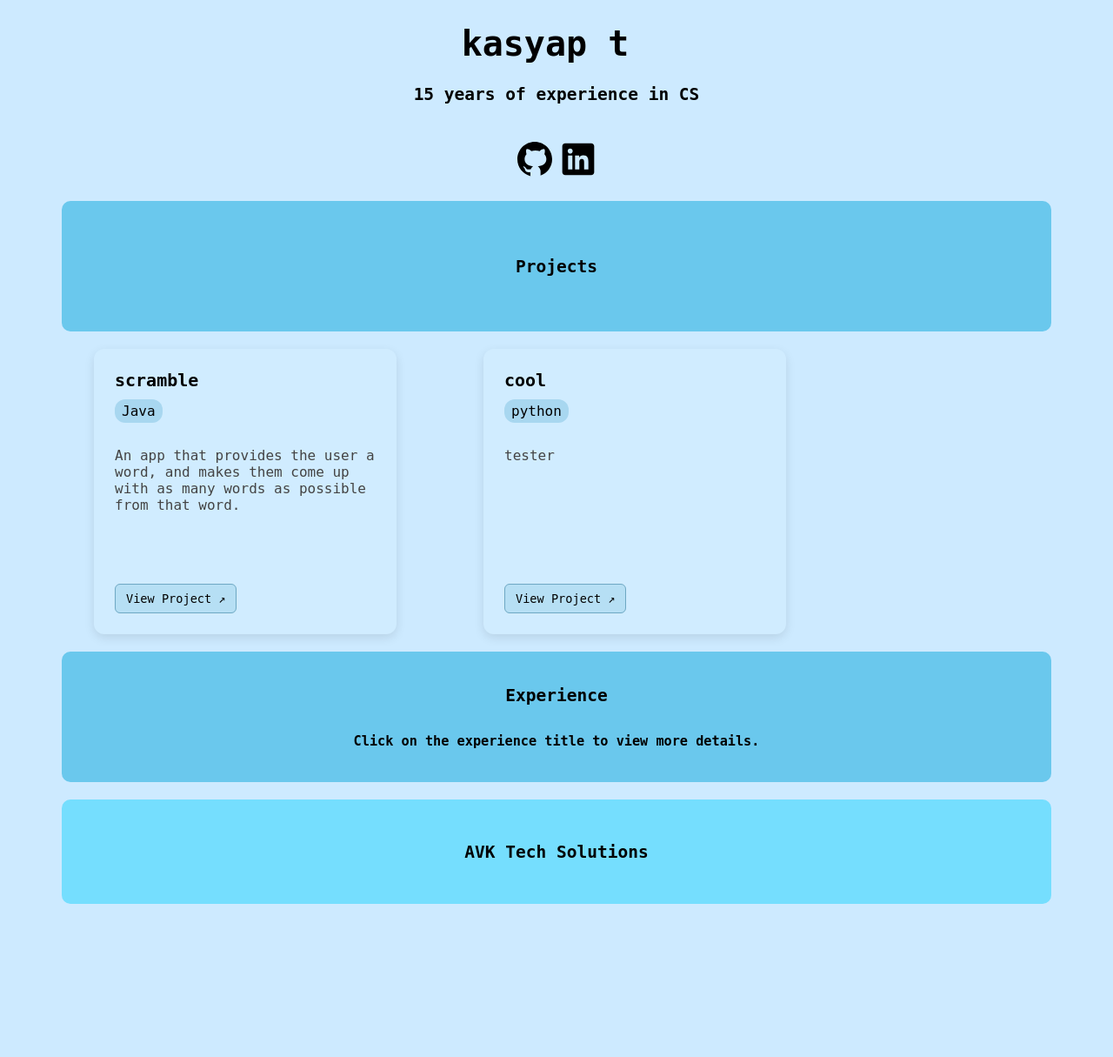
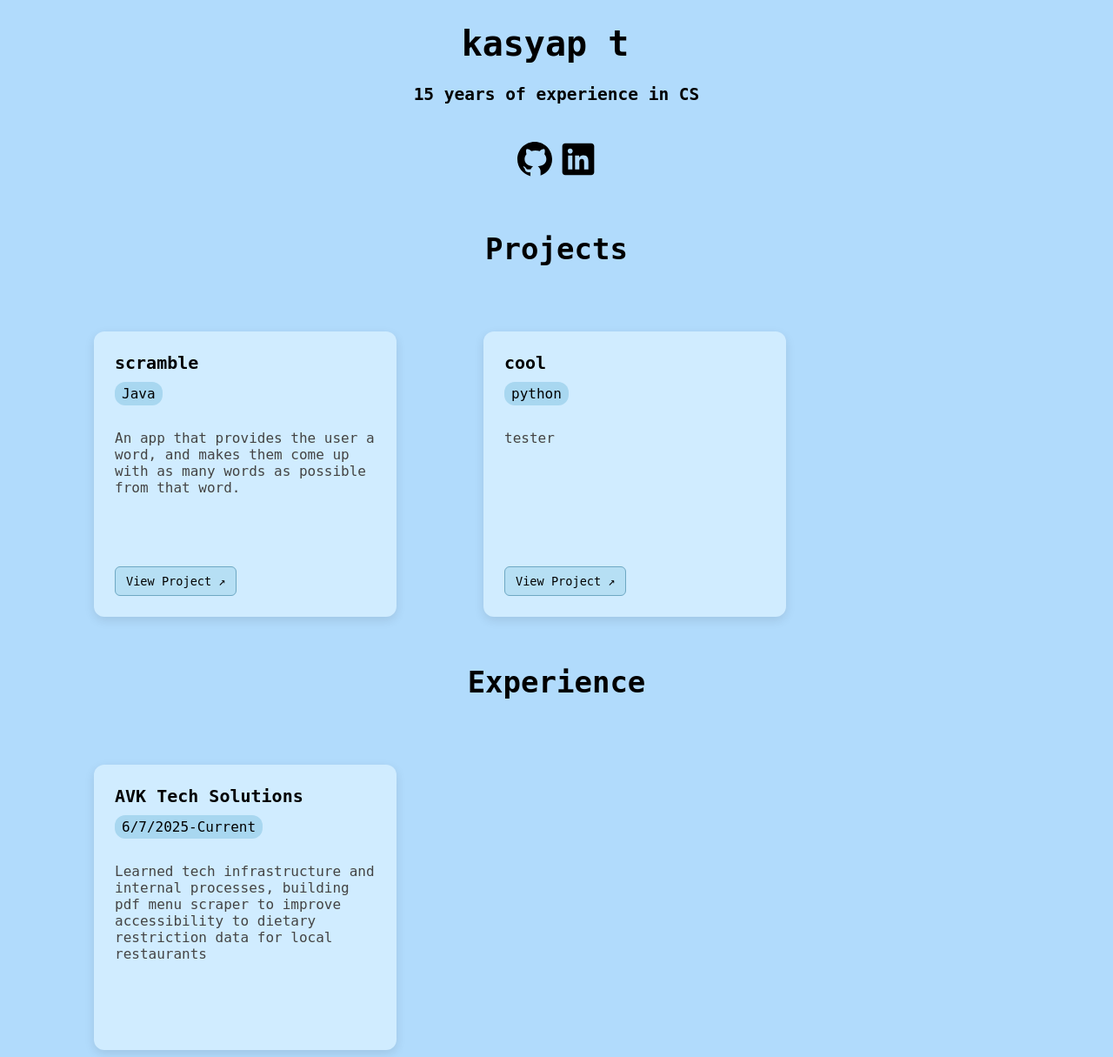
Before and after one commit to ketchup235/Dynamic-Portfolio, a Flask app: page / in a window 1280 px wide. Shown: the whole page at 87% size. Before the commit the page ends 1039 px from the top, so only its background shows below. Run offline with Flask 3, Linux system fonts and the light colour scheme; parts of the project's set-up code (start-up, migrations or seed data) failed here and were passed over.

Commit message:
better the ui for experience section

```diff
--- a/app.py
+++ b/app.py
@@ -33,6 +33,7 @@ class Person(db.Model):
 class Experience(db.Model):
     id= db.Column(db.Integer, primary_key=True)
     title = db.Column(db.String(100), nullable=False)
+    date = db.Column(db.String(50), nullable=False)
     description=db.Column(db.Text, nullable=False)
 
 def get_item_from_csv(filename, model_class, fields):
@@ -48,7 +49,7 @@ with app.app_context():
     db.create_all()
     get_item_from_csv("projects(Sheet1).csv", Project, ["title", "description", "language", "link"])
     get_item_from_csv("person(Sheet1).csv", Person, ["name", "bio", "github", "linkedin"])
-    get_item_from_csv("exp.csv", Experience, ["title", "description"])
+    get_item_from_csv("exp.csv", Experience, ["title", "date","description"])
 
 
 @app.route("/")
--- a/exp.csv
+++ b/exp.csv
@@ -1,2 +1,2 @@
-title,description
-AVK Tech Solutions - 6/7/2025-7/14/2025,"Learned tech infrastructure and internal processes, building pdf menu scraper to improve accessibility to dietary restriction data for local restaurants"
+title,date,description
+AVK Tech Solutions,6/7/2025-Current,"Learned tech infrastructure and internal processes, building pdf menu scraper to improve accessibility to dietary restriction data for local restaurants"
--- a/static/styles.css
+++ b/static/styles.css
@@ -1,5 +1,5 @@
 body{
-    background-color: rgb(205, 234, 255);
+    background-color: rgb(177, 219, 252);
     font-family: monospace;
 }
 
@@ -57,8 +57,7 @@ max-height: 200px;
 }
 
 .title{
-    margin-top: 20px;
-    background-color: rgb(106, 200, 237);
+    font-size: 17px;
 }
 
 a{
--- a/templates/index.html
+++ b/templates/index.html
@@ -57,7 +57,7 @@
       </div>
     </div>
     <div class="centered title">
-      <h2>Projects</h2>
+      <h1>Projects</h1>
     </div>
     <div class="projects">
       {% for proj in projects %}
@@ -71,18 +71,15 @@
       </div>
       {%endfor%}
     </div>
-
     <div class="centered title">
-      <h2>Experience</h2>
-      <h3>Click on the experience title to view more details.</h3>
+      <h1>Experience</h1>
     </div>
 
     {% for exp in experience %}
-    <div class="centered proj">
-      <h2>{{exp.title}}</h2>
-      <div class="details">
-        <h3 style="font-weight: normal">{{exp.description}}</h3>
-      </div>
+    <div class="card">
+      <h3>{{exp.title}}</h3>
+      <div class="tag">{{exp.date}}</div>
+      <p class="description">{{exp.description}}</p>
     </div>
     {%endfor%}
 
```
Also changed, not shown: instance/projects.db.
